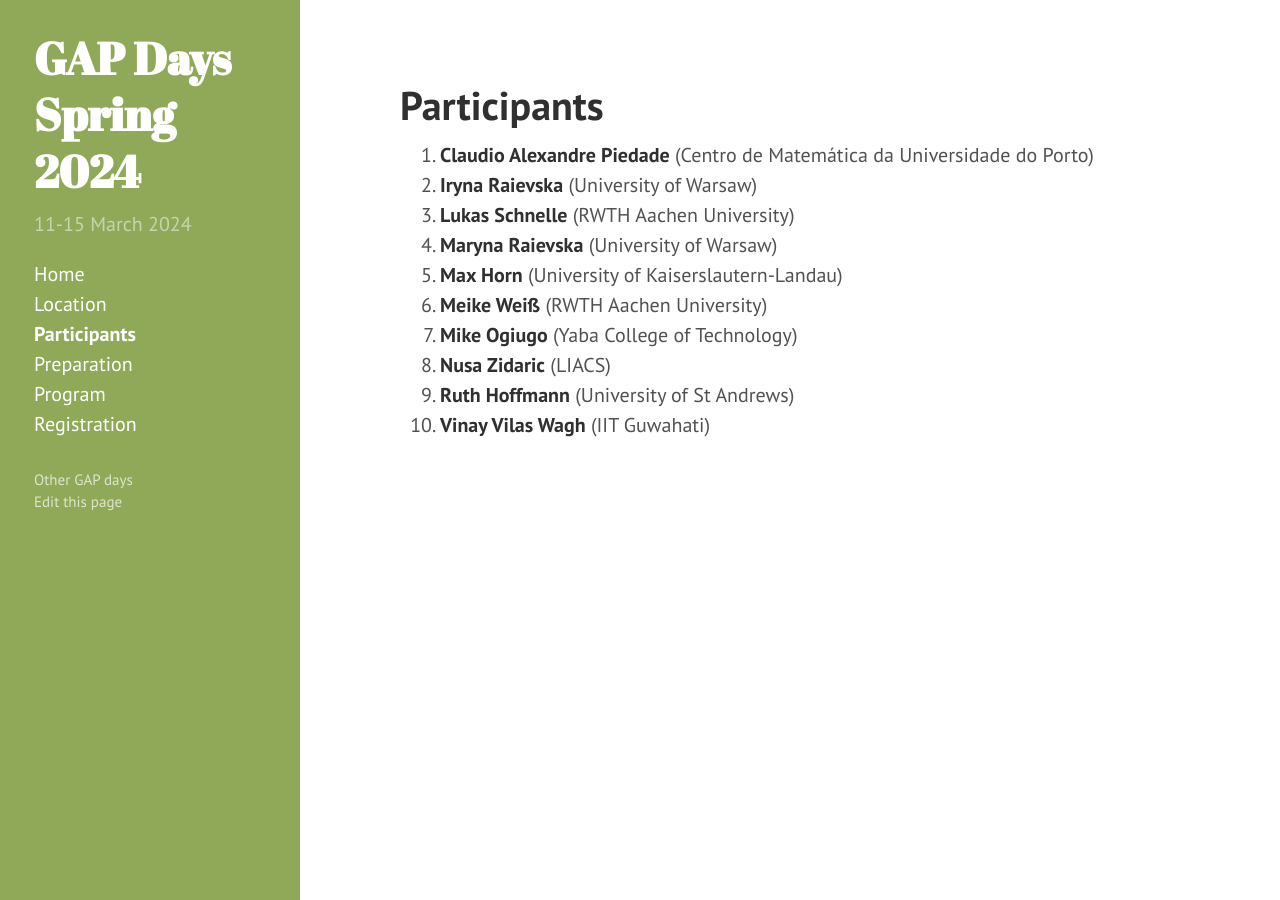
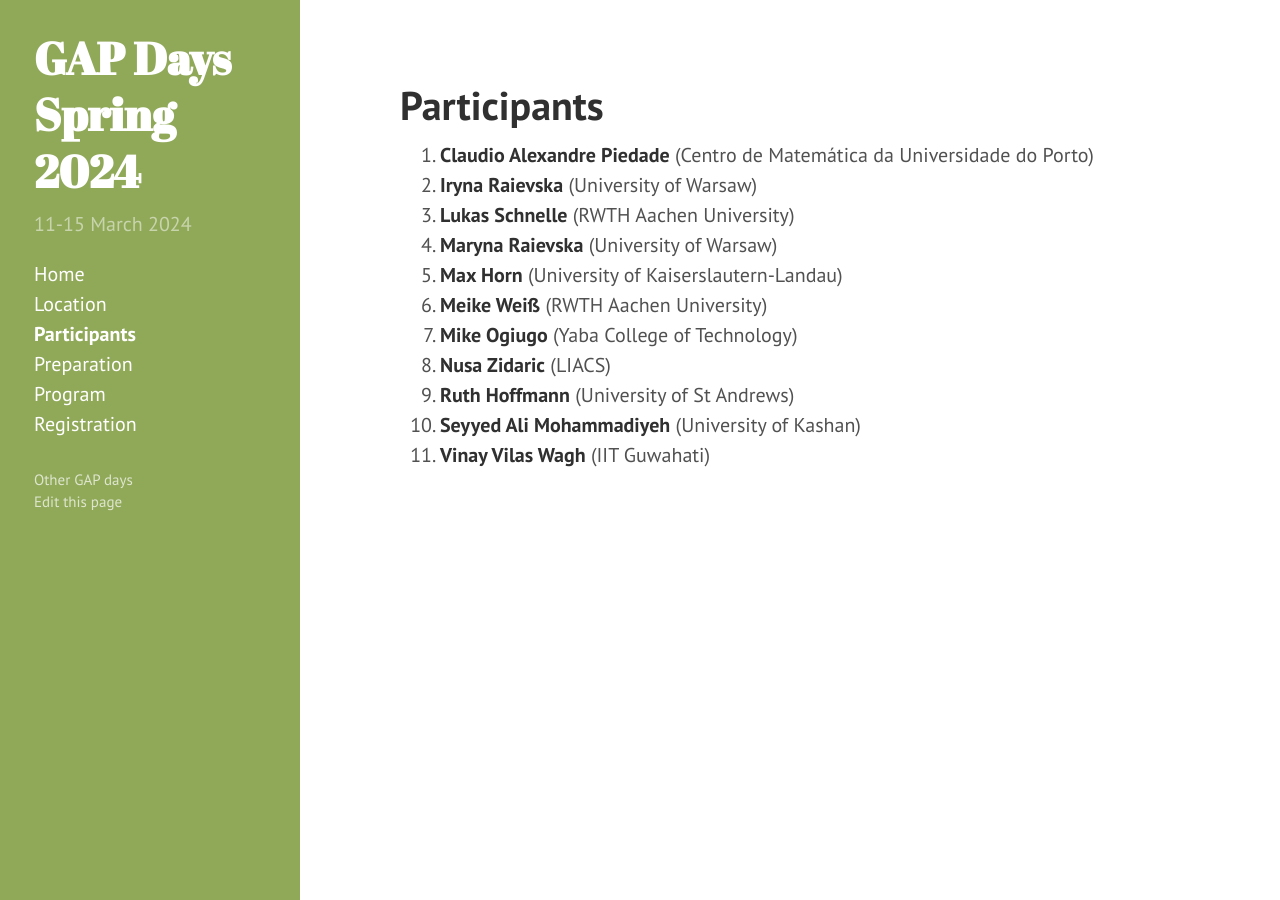
Before and after one commit to gapdays/gapdays2024-spring, a Jekyll site: the page built from participants.md, in a window 1280 px wide. Built offline with Jekyll 4.4.1, drawn with Linux system fonts in a browser that asks for light colours.

Commit message:
Update participants.md

```diff
--- a/participants.md
+++ b/participants.md
@@ -21,6 +21,8 @@ participants:
   - {name: Claudio Alexandre Piedade , affiliation: Centro de Matemática da Universidade do Porto, Portugal}
 
   - {name: Ruth Hoffmann, affiliation: University of St Andrews, Scotland}
+
+  - {name: Seyyed Ali Mohammadiyeh, affiliation: University of Kashan, Iran}
 
 ---
 
```
